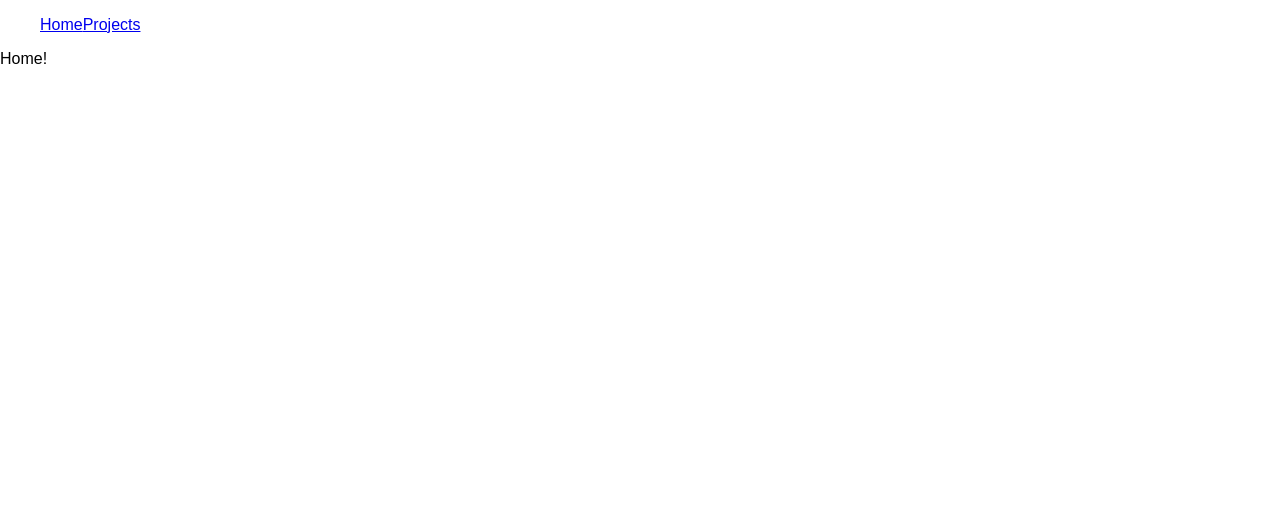
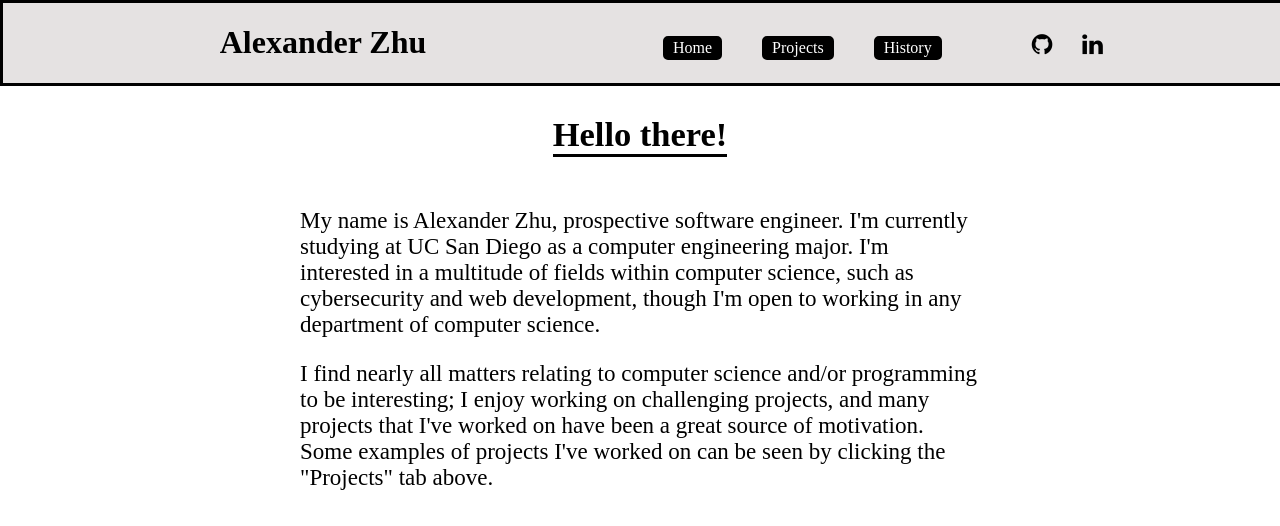
Before and after one commit to alzhu1/alzhu1.github.io, a React (Create React App) app: page / in a window 1280 px wide. Shown: the top 526 px of the page. Built offline with nearby package versions, Linux system fonts and the light colour scheme.

Commit message:
Created header and home page

```diff
--- a/public/index.html
+++ b/public/index.html
@@ -20,6 +20,7 @@
       Learn how to configure a non-root public URL by running `npm run build`.
     -->
     <title>React App</title>
+    <link rel="stylesheet" href="https://cdnjs.cloudflare.com/ajax/libs/font-awesome/4.7.0/css/font-awesome.min.css">
   </head>
   <body>
     <noscript>
--- a/src/components/App.js
+++ b/src/components/App.js
@@ -1,5 +1,4 @@
 import React, { Component } from 'react';
-import logo from '../logo.svg';
 import {Route, HashRouter} from 'react-router-dom';
 
 import Header from './Header';
--- a/src/components/Header.js
+++ b/src/components/Header.js
@@ -6,12 +6,33 @@ import '../stylesheets/Header.css';
 class Header extends Component {
   render() {
     return (
+      <div className="header">
+        <div className="header-half">
+          <h1 className="header-title">Alexander Zhu</h1>
+        </div>
 
-        <ul className="header-sidebar">
-          <li><NavLink to="/">Home</NavLink></li>
-          <li><NavLink to="/projects">Projects</NavLink></li>
-        </ul>
+        <div className="header-half">
 
+          <div className="header-options">
+            <ul className="header-sidebar">
+              <li><NavLink to="/">Home</NavLink></li>
+              <li><NavLink to="/projects">Projects</NavLink></li>
+              <li><NavLink to="/">History</NavLink></li>
+            </ul>
+          </div>
+
+          <div className="header-icons">
+            <a href="https://github.com/alzhu1">
+              <i className="fa fa-github"></i>
+            </a>
+
+            <a href="https://www.linkedin.com/in/alexander-g-zhu">
+              <i className="fa fa-linkedin"></i>
+            </a>
+          </div>
+
+        </div>
+      </div>
     );
   }
 }
--- a/src/components/Home.js
+++ b/src/components/Home.js
@@ -1,10 +1,31 @@
 import React, { Component } from 'react';
+
+import '../stylesheets/Home.css';
 
 class Home extends Component {
   render() {
     return (
-      <div className="Home">
-        <p>Home!</p>
+      <div className="home">
+        <h2 className="home-title">Hello there!</h2>
+
+        <div className="home-body">
+          <p>
+            My name is Alexander Zhu, prospective software engineer.
+            I'm currently studying at UC San Diego as a computer engineering major.
+            I'm interested in a multitude of fields within computer science,
+            such as cybersecurity and web development, though I'm open to working
+            in any department of computer science.
+          </p>
+
+          <p>
+            I find nearly all matters relating to computer science and/or
+            programming to be interesting; I enjoy working on challenging
+            projects, and many projects that I've worked on have been a great
+            source of motivation. Some examples of projects I've worked on
+            can be seen by clicking the "Projects" tab above.
+          </p>
+
+        </div>
       </div>
     );
   }
--- a/src/components/ProjectList.js
+++ b/src/components/ProjectList.js
@@ -1,10 +1,22 @@
 import React, { Component } from 'react';
+import Project from './Project';
+
+import '../stylesheets/ProjectList.css';
 
 class ProjectList extends Component {
+
+  // TODO: make a list of Projects from Project.js
+
   render() {
     return (
-      <div className="ProjectList">
-        <p>Projects!</p>
+      <div className="project-list">
+        <h2 className="project-list-title">Projects!</h2>
+
+        <p>
+          Sorry! This is currently a WIP, but you can see some projects I've
+          worked on at my Github account <a href="https://github.com/alzhu1">here</a>.
+        </p>
+
       </div>
     );
   }
--- a/src/stylesheets/App.css
+++ b/src/stylesheets/App.css
@@ -1,5 +1,5 @@
 .App {
-
+  font-family: Futura;
 }
 
 .App-logo {
--- a/src/stylesheets/Header.css
+++ b/src/stylesheets/Header.css
@@ -1,9 +1,56 @@
-.Header {
-  background-color: black;
+.header {
+  position: sticky;
+  display: block;
+  background-color: #e5e2e2;
+  width: 100%;
+  border: solid black;
+}
+
+.header-half {
+  display: inline-block;
+  width: 50%;
+}
+
+.header-title {
+  text-align: center;
+}
+
+.header-options {
+  display: inline-block;
+  text-align: center;
+}
+
+.header-sidebar {
+  display: inline-block;
+  padding: 0;
 }
 
 ul.header-sidebar li {
-  display: inline;
-  list-style-type: none;
-  margin: 0;
+  display: inline-block;
+  background-color: black;
+  border: solid black;
+  border-radius: 5px;
+
+  color: white;
+  margin-left: 20px;
+  margin-right: 20px;
 }
+
+ul.header-sidebar li a {
+  color: white;
+  text-decoration: none;
+  padding: 10px 7px 10px 7px;
+}
+
+.header-icons {
+  display: inline-block;
+  margin-left: 50px;
+  text-align: center;
+  font-size: 24px;
+}
+
+.header-icons a {
+  margin-left: 20px;
+  margin-right: 10px;
+  color: black;
+}
--- /dev/null
+++ b/src/stylesheets/Home.css
@@ -0,0 +1,17 @@
+.home {
+  position: relative;
+  text-align: center;
+  font-size: 23px;
+}
+
+.home-title {
+  display: inline-block;
+  border-bottom: solid black 3px;
+}
+
+.home-body {
+  display: block;
+  text-align: left;
+  margin-left: 300px;
+  margin-right: 300px;
+}
--- /dev/null
+++ b/src/stylesheets/ProjectList.css
@@ -0,0 +1,19 @@
+.project-list {
+  position: relative;
+  text-align: center;
+  font-size: 23px;
+}
+
+.project-list-title {
+  display: inline-block;
+  border-bottom: solid black 3px;
+}
+
+/* TODO remove?
+.home-body {
+  display: block;
+  text-align: left;
+  margin-left: 300px;
+  margin-right: 300px;
+}
+*/
```
